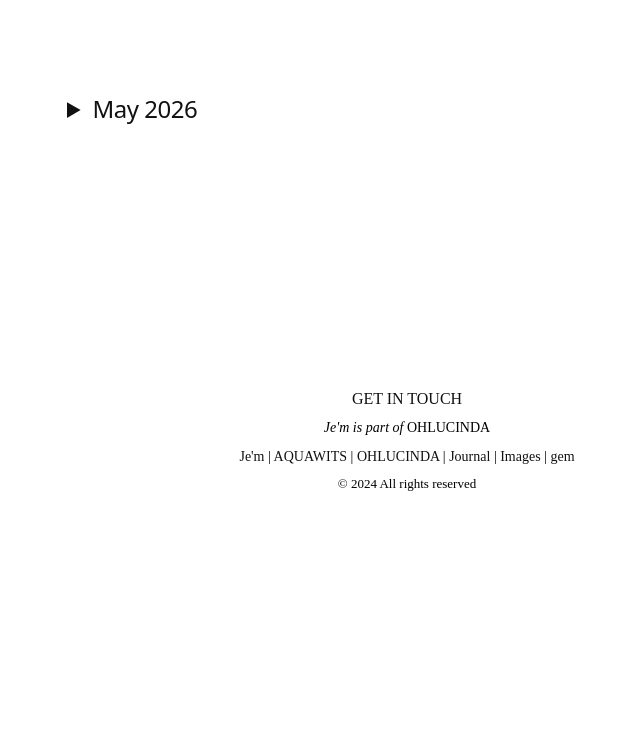
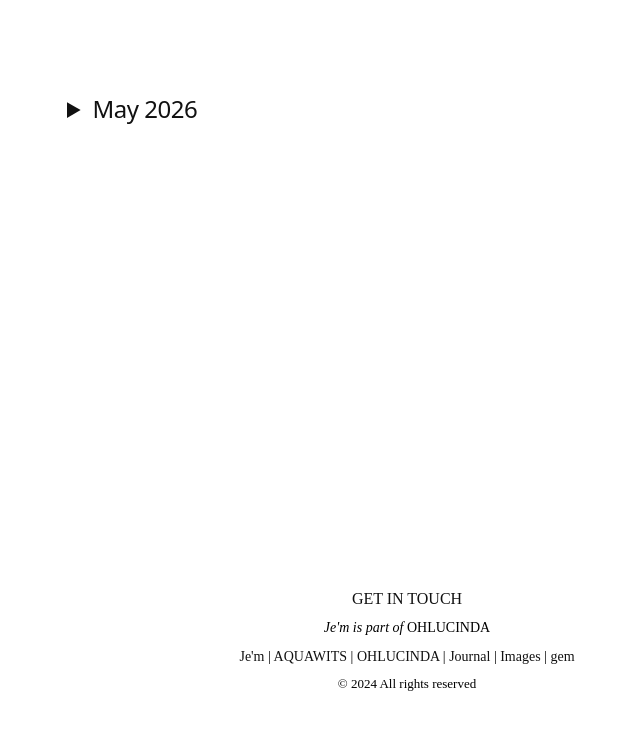
Before and after one commit to ohlucinda/ohlucinda-mobile, a Jekyll site: the page built from index.html, in a window 1280 px wide. Shown: the top 730 px of the page, without its empty margins (233-873 px from the left). Built offline with Jekyll 4.4.1, drawn with Linux system fonts in a browser that asks for light colours.

Commit message:
Update style.css

```diff
--- a/assets/style.css
+++ b/assets/style.css
@@ -73,42 +73,41 @@
 }
 
 img {
-
   width: 100%;
-
   height: auto;
 
   display: block;
+  margin: 60px 0;
+}
 
-  margin: 60px 0;
+/* iPhone */
+@media (max-width: 768px) {
+
+  summary {
+    font-size: 24px;
+  }
+
+  details div {
+    font-size: 18px;
+    padding-left: 16px;
+  }
+
+  .footer {
+    margin-top: 220px;
+    padding: 0 24px 38px;
+  }
+
+  .links {
+    line-height: 2;
+  }
 
 }
 
-@media (max-width: 768px) {
-
-  summary {
-
-    font-size: 24px;
-
-  }
-
-  details div {
-  text-align: center;
-  padding-left: 0;
-}
+/* Mac */
+@media (min-width: 1024px) {
 
   .footer {
-
-    margin-top: 220px;
-
-    padding: 0 24px 38px;
-
-  }
-
-  .links {
-
-    line-height: 2;
-
+    margin-top: 320px;
   }
 
 }
```
